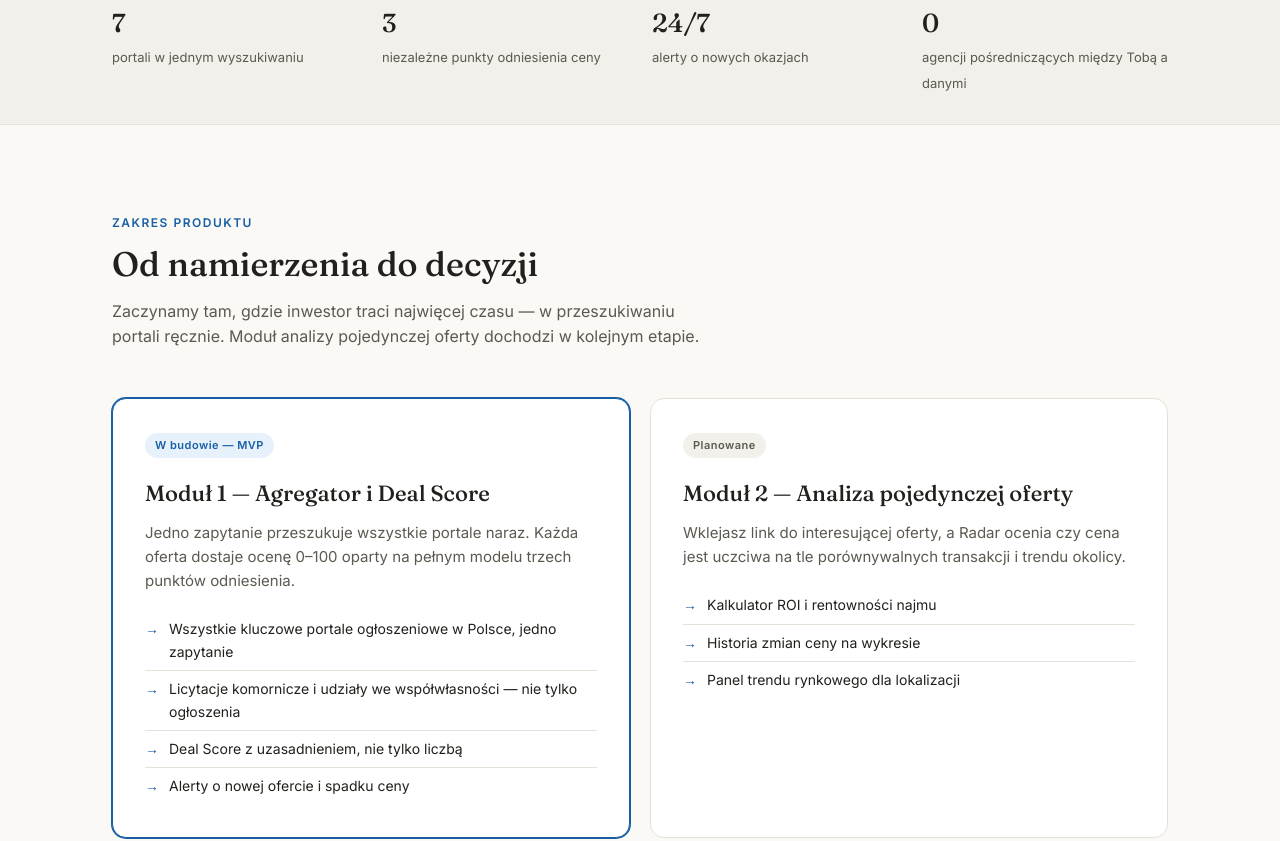
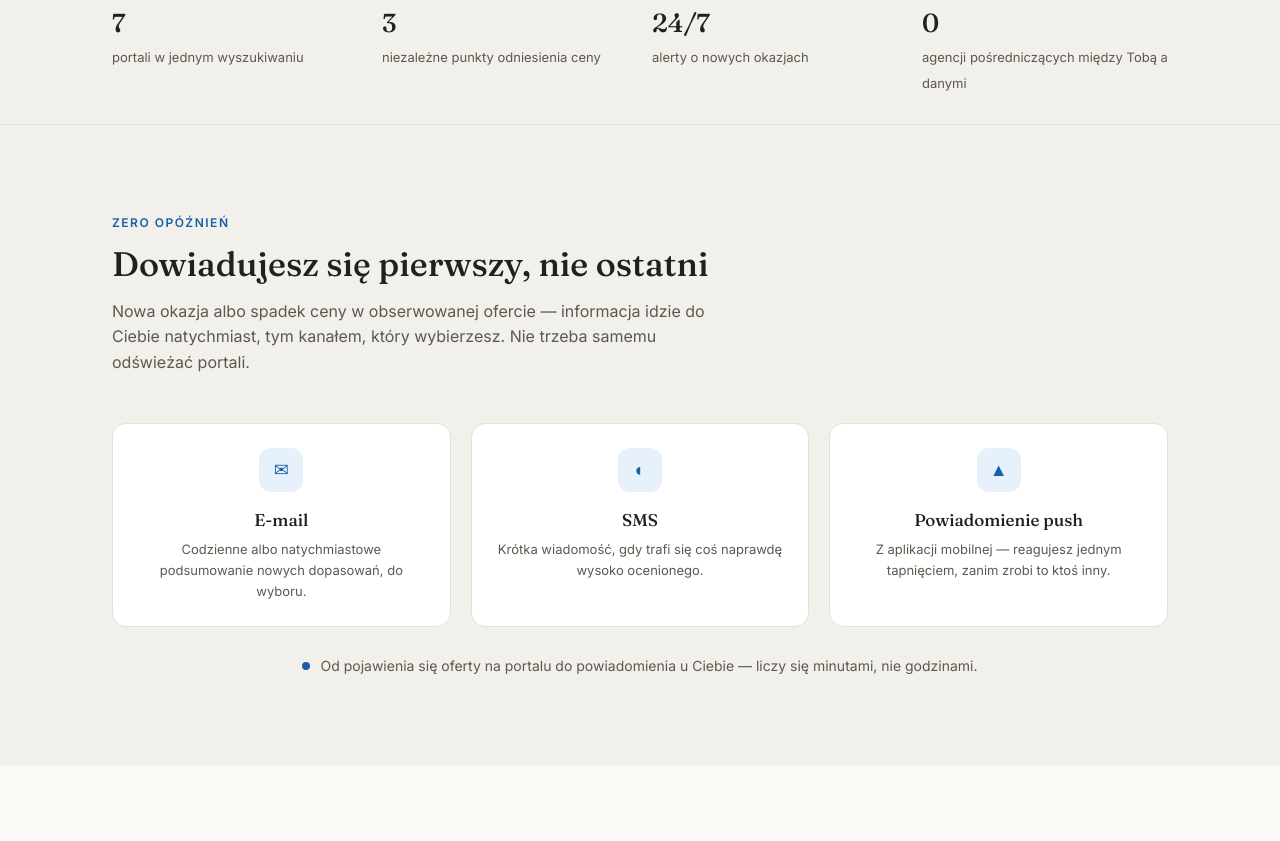
Before and after one commit to investrentkg/dealbase-radar-website, a plain HTML site: page index.html in a window 1280 px wide. Shown: the part 819-1660 px from the top of the page. Drawn offline with Linux system fonts and the light colour scheme.

Commit message:
Add visible always-shown alerts section (email/SMS/push)

```diff
--- a/index.html
+++ b/index.html
@@ -161,6 +161,15 @@
   .sms-bubble{background:var(--blue); color:#fff; border-radius:16px 16px 4px 16px; padding:12px 14px; font-size:13px; max-width:220px; margin-left:auto;}
   .sms-label{font-size:11px; color:var(--ink-soft); text-align:right; margin-bottom:6px;}
 
+  /* alerts section */
+  .alerts-strip{display:grid; grid-template-columns:1fr 1fr 1fr; gap:20px; margin-top:20px;}
+  .alert-chan{border:0.5px solid var(--line); border-radius:14px; padding:24px; background:#fff; text-align:center;}
+  .alert-chan .ic{width:44px; height:44px; border-radius:12px; background:var(--blue-tint); color:var(--blue); display:flex; align-items:center; justify-content:center; margin:0 auto 14px; font-size:18px;}
+  .alert-chan h4{font-family:'Fraunces', serif; font-size:17px; font-weight:500; margin-bottom:6px;}
+  .alert-chan p{font-size:13px; color:var(--ink-soft);}
+  .alert-speed{display:flex; align-items:center; justify-content:center; gap:10px; margin-top:28px; font-size:14px; color:var(--ink-soft);}
+  .alert-speed .pulse2{width:8px; height:8px; border-radius:50%; background:var(--blue); flex-shrink:0; animation:blip 2s ease-in-out infinite;}
+
   /* app preview */
   .app-shell{border:0.5px solid var(--line); border-radius:16px; overflow:hidden; background:#fff; box-shadow:0 24px 60px -30px rgba(33,32,28,0.25);}
   .app-topbar{display:flex; align-items:center; justify-content:space-between; padding:14px 22px; border-bottom:0.5px solid var(--line); background:var(--cream-2);}
@@ -255,6 +264,7 @@
     </a>
     <nav>
       <ul>
+        <li><a href="#alerty">Alerty</a></li>
         <li><a href="#modul">Moduły</a></li>
         <li><a href="#asystent-ai">Asystent AI</a></li>
         <li><a href="#w-akcji">Zobacz w akcji</a></li>
@@ -316,6 +326,34 @@
     <div class="stat"><b>0</b><span>agencji pośredniczących między Tobą a danymi</span></div>
   </div>
 </div>
+
+<section id="alerty" style="background:var(--cream-2);">
+  <div class="wrap">
+    <div class="section-head">
+      <span class="kicker">Zero opóźnień</span>
+      <h2>Dowiadujesz się pierwszy, nie ostatni</h2>
+      <p>Nowa okazja albo spadek ceny w obserwowanej ofercie — informacja idzie do Ciebie natychmiast, tym kanałem, który wybierzesz. Nie trzeba samemu odświeżać portali.</p>
+    </div>
+    <div class="alerts-strip">
+      <div class="alert-chan">
+        <div class="ic">✉</div>
+        <h4>E-mail</h4>
+        <p>Codzienne albo natychmiastowe podsumowanie nowych dopasowań, do wyboru.</p>
+      </div>
+      <div class="alert-chan">
+        <div class="ic">◐</div>
+        <h4>SMS</h4>
+        <p>Krótka wiadomość, gdy trafi się coś naprawdę wysoko ocenionego.</p>
+      </div>
+      <div class="alert-chan">
+        <div class="ic">▲</div>
+        <h4>Powiadomienie push</h4>
+        <p>Z aplikacji mobilnej — reagujesz jednym tapnięciem, zanim zrobi to ktoś inny.</p>
+      </div>
+    </div>
+    <div class="alert-speed"><span class="pulse2"></span>Od pojawienia się oferty na portalu do powiadomienia u Ciebie — liczy się minutami, nie godzinami.</div>
+  </div>
+</section>
 
 <section id="modul">
   <div class="wrap">
```
